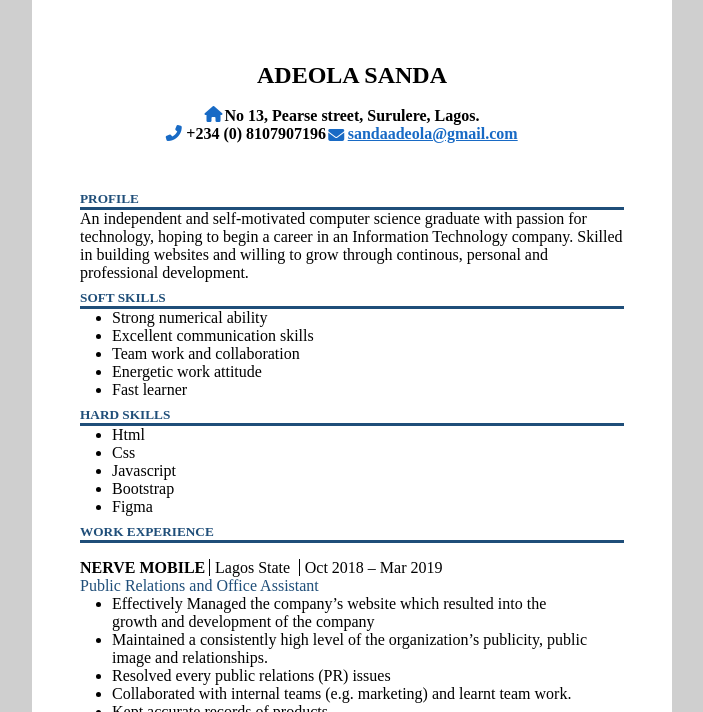
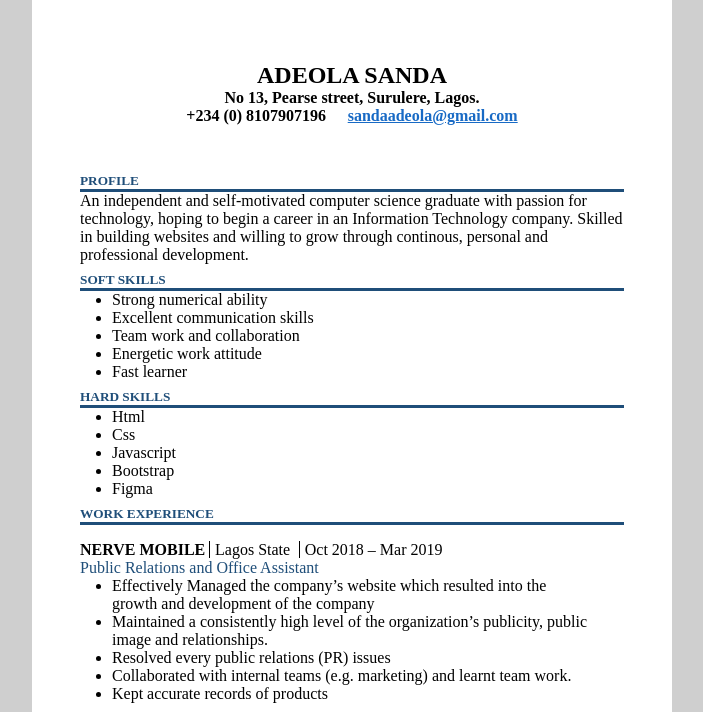
Before and after one commit to Samuelcsc/HNG-8, a plain HTML site: page index.html in a window 1280 px wide. Shown: the part 88-800 px from the top of the page, without its empty margins (288-991 px from the left). Drawn offline with Linux system fonts and the light colour scheme; files whose address does not match are found by name.

Commit message:
Update index.html

```diff
--- a/index.html
+++ b/index.html
@@ -14,9 +14,6 @@
     <div class="resume_bg_2">
         <div class="top">
             <h2 class="top-elements">ADEOLA SANDA</h2>
-            <i class="fas fa-home fa-1x"></i>
-            <i class="fas fa-phone-alt"></i>
-            <i class="fas fa-envelope"></i>
             <p class="top-elements"><strong> No 13, Pearse street, Surulere, Lagos.</strong></p>
             <p class="top-elements"><strong>+234 (0) 8107907196</strong> <a href="#"><strong>sandaadeola@gmail.com</strong></a></p>
             </div>
```
